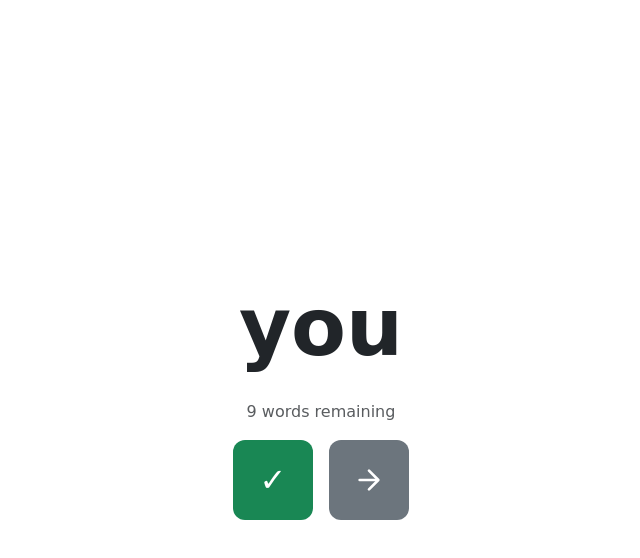
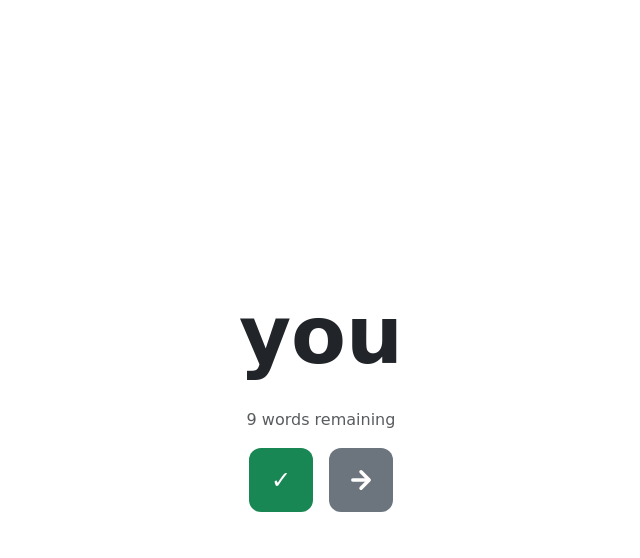
Before and after one commit to mokagio/tricky-words-trainer, a React (Vite) app: page / in a window 1280 px wide. Both pictures are taken after a click on the button "Blue". Shown: the top 558 px of the page, without its empty margins (319-959 px from the left). Built offline with nearby package versions, Linux system fonts and the light colour scheme.

Commit message:
Make buttons smaller

```diff
--- a/src/App.jsx
+++ b/src/App.jsx
@@ -28,7 +28,7 @@ function SkipArrowIcon({ color = "white", size = 24 }) {
       fill="none"
       viewBox="0 0 24 24"
       stroke={color}
-      strokeWidth="2"
+      strokeWidth="3"
       strokeLinecap="round"
       strokeLinejoin="round"
     >
@@ -102,18 +102,18 @@ export default function App() {
           </p>
           <div className="d-flex gap-3">
             <button
-              className="btn btn-lg d-flex align-items-center justify-content-center"
-              style={{ backgroundColor: "#198754", color: "white", width: "80px", height: "80px", fontSize: "2rem", borderRadius: "0.75rem" }}
+              className="btn d-flex align-items-center justify-content-center"
+              style={{ backgroundColor: "#198754", color: "white", width: "64px", height: "64px", fontSize: "1.5rem", borderRadius: "0.75rem" }}
               onClick={handleNext}
             >
               ✓
             </button>
             <button
-              className="btn btn-lg d-flex align-items-center justify-content-center"
-              style={{ backgroundColor: "#6c757d", color: "white", width: "80px", height: "80px", borderRadius: "0.75rem" }}
+              className="btn d-flex align-items-center justify-content-center"
+              style={{ backgroundColor: "#6c757d", color: "white", width: "64px", height: "64px", borderRadius: "0.75rem" }}
               onClick={handleNext}
             >
-              <SkipArrowIcon size={32} color="white" />
+              <SkipArrowIcon size={28} color="white" />
             </button>
           </div>
         </>
```
